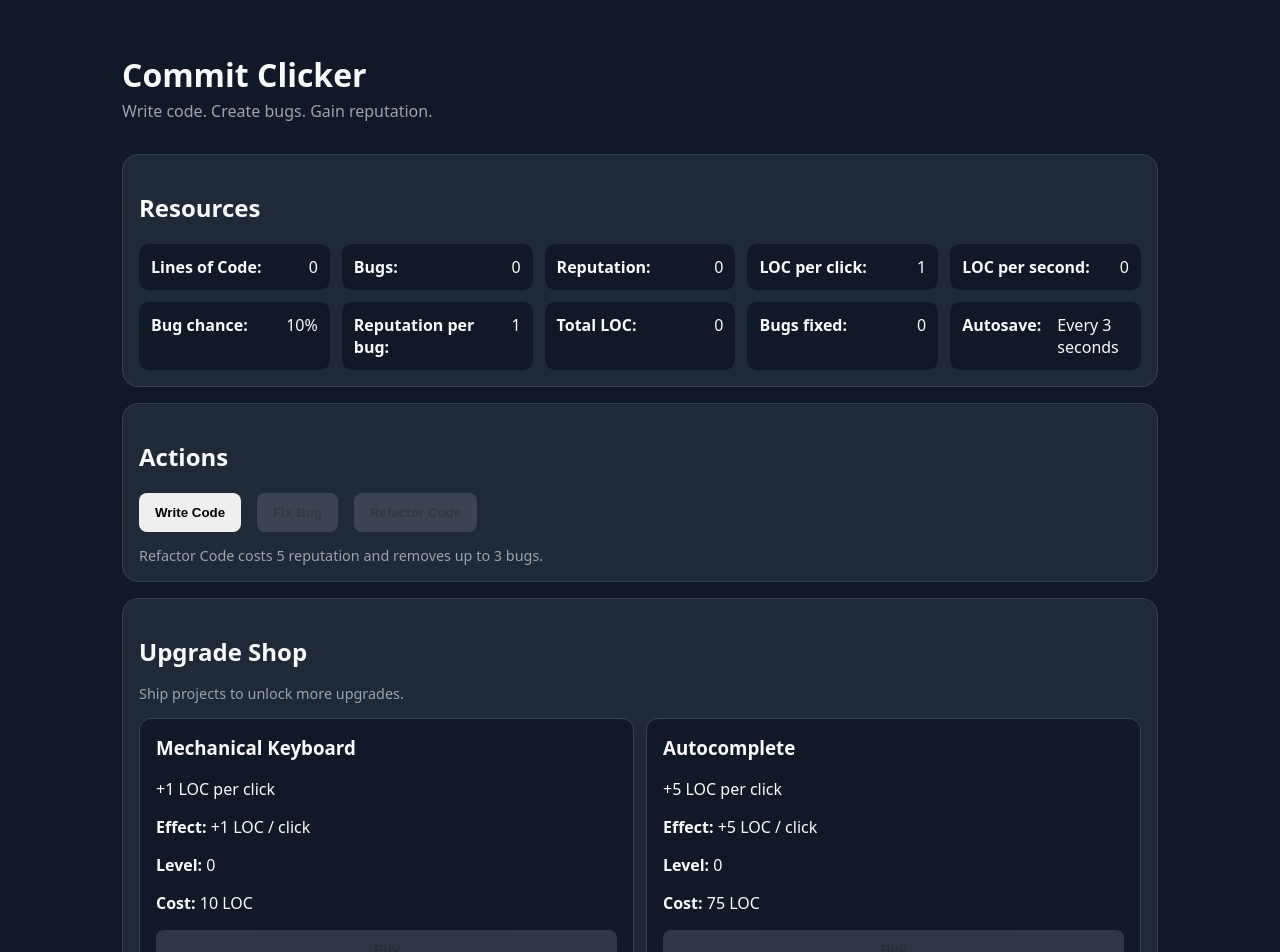
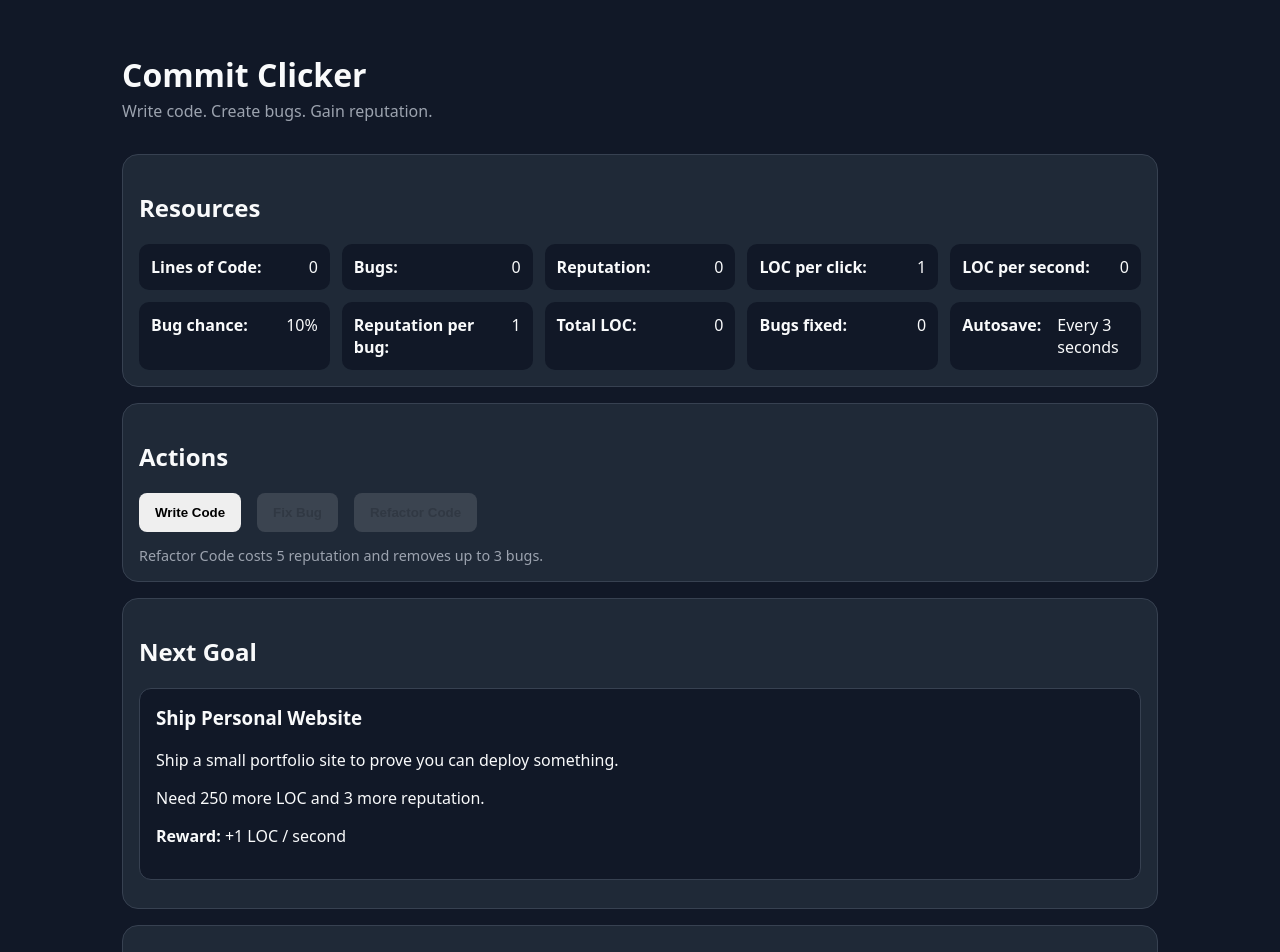
Before and after one commit to BlazingHotCode/commit-clicker, a React (Vite) app: page / in a window 1280 px wide. Shown: the top 952 px of the page. Built offline with nearby package versions, Linux system fonts and the light colour scheme.

Commit message:
add next goal guidance panel

```diff
--- a/src/App.tsx
+++ b/src/App.tsx
@@ -11,6 +11,7 @@ import { MilestonePanel } from "./components/milestones/MilestonePanel";
 import { GameLayout } from "./components/layout/GameLayout";
 import { AchievementPanel } from "./components/achievements/AchievementPanel";
 import { ProjectPanel } from "./components/projects/ProjectPanel";
+import { NextGoalPanel } from "./components/goals/NextGoalPanel";
 
 function App() {
   const [state, dispatch] = useReducer(gameReducer, initialState, loadGame);
@@ -29,6 +30,8 @@ function App() {
         onFixBug={() => dispatch({ type: "FIX_BUG" })}
         onRefactorCode={() => dispatch({ type: "REFACTOR_CODE" })}
       />
+
+      <NextGoalPanel state={state} />
 
       <UpgradeShop
         state={state}
--- /dev/null
+++ b/src/components/goals/NextGoalPanel.tsx
@@ -0,0 +1,55 @@
+import { projects } from "../../game/data/projects";
+import type { GameState } from "../../game/state/types";
+import { formatNumber } from "../../game/utils/formatNumber";
+
+type NextGoalPanelProps = {
+  state: GameState;
+};
+
+export function NextGoalPanel({ state }: NextGoalPanelProps) {
+  const nextProject = projects.find((project) => {
+    const completed = state.completedProjects.includes(project.id);
+    const unlocked =
+      project.requiredProjectIds?.every((projectId) =>
+        state.completedProjects.includes(projectId),
+      ) ?? true;
+
+    return !completed && unlocked;
+  });
+
+  if (!nextProject) {
+    return (
+      <section>
+        <h2>Next Goal</h2>
+        <p>All current projects shipped. More content coming soon.</p>
+      </section>
+    );
+  }
+
+  const locRemaining = Math.max(0, nextProject.locCost - state.linesOfCode);
+  const reputationRemaining = Math.max(
+    0,
+    nextProject.reputationCost - state.reputation,
+  );
+
+  return (
+    <section>
+      <h2>Next Goal</h2>
+
+      <article>
+        <h3>Ship {nextProject.name}</h3>
+
+        <p>{nextProject.description}</p>
+
+        <p>
+          Need {formatNumber(locRemaining)} more LOC and{" "}
+          {formatNumber(reputationRemaining)} more reputation.
+        </p>
+
+        <p>
+          <strong>Reward:</strong> {nextProject.rewardLabel}
+        </p>
+      </article>
+    </section>
+  );
+}
```
